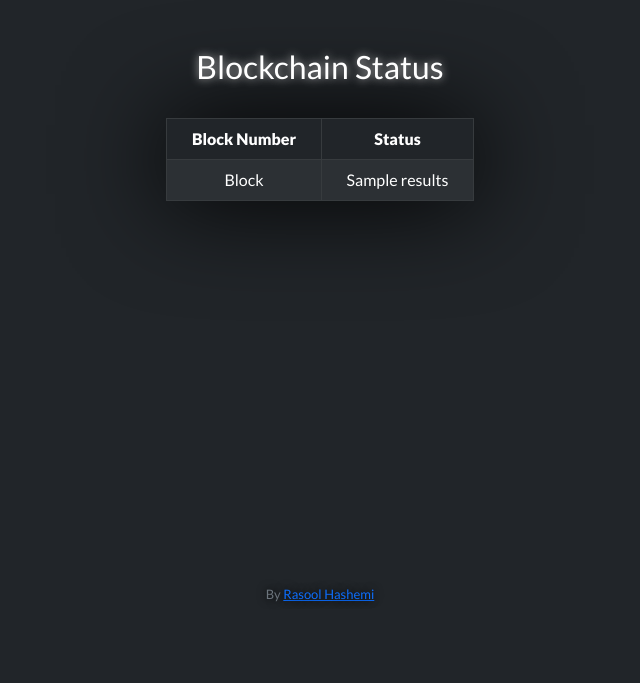
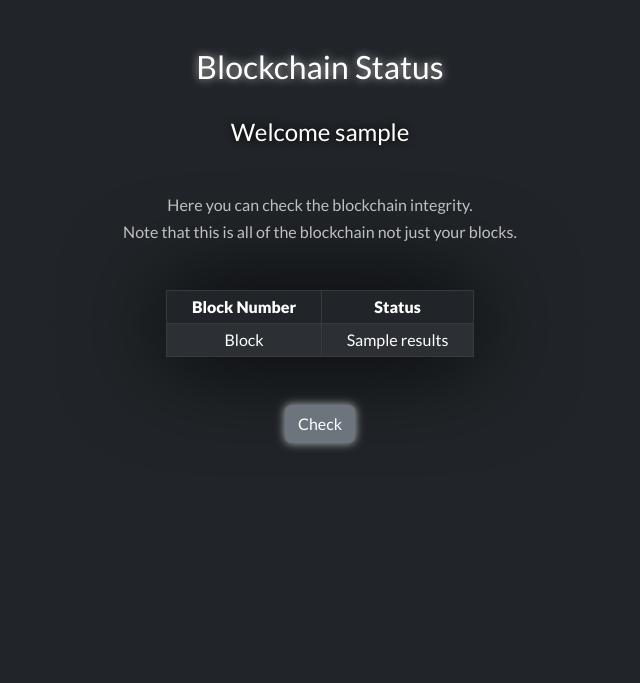
Before and after one commit to hawshemi/Blockchain, a Flask app: template templates/index.html in a window 1280 px wide. Shown: the part 112-795 px from the top of the page, without its empty margins (320-960 px from the left). Before the commit the page ends 713 px from the top, so only its background shows below. Run offline with Flask 2, Linux system fonts and the light colour scheme; the template is opened without the code that fills it: most values are stand-ins (such as "Sample title", 1, 10 or a date in 2020); some libraries are stand-ins or nearby versions.

Commit message:
Update index.html

```diff
--- a/templates/index.html
+++ b/templates/index.html
@@ -8,12 +8,13 @@
 
   <body>
     <div class="container-fluid">
-        <div id="testak"></div>
         <h2>Blockchain Status</h2>
-            <div class="
-            table-index">
+        <h4 class="mb-5">Welcome {{ username }}</h4>
+        <h6>Here you can check the blockchain integrity.</h6>
+        <h6 class="mb-5">Note that this is all of the blockchain not just your blocks.</h6>
+            <div class="table-index">
                 {% for res in checking_results %}
-                    <table class="table table-dark table-striped table-bordered">
+                    <table class="table table-dark table-striped table-bordered table-sm">
                         <thead>
                             <tr>
                                 <th>Block Number</th>
@@ -29,6 +30,7 @@
                     </table>
                 {% endfor %}
             </div>
+            <button onClick="window.location.reload();" class="btn btn-secondary">Check</button>
     </div>
   </body>
 
```
